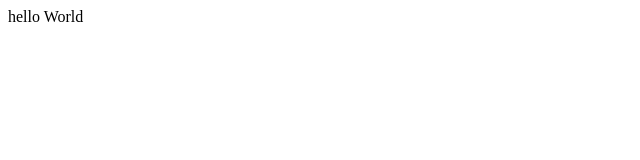
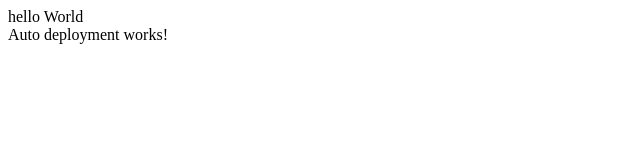
Before and after one commit to elekchen9804/countdown-gif-provider, a website: page views/index.html in a window 1280 px wide. Shown: the whole page, without its empty margins (0-640 px from the left). Drawn offline with Linux system fonts and the light colour scheme.

Commit message:
auto deploy test

```diff
--- a/views/index.html
+++ b/views/index.html
@@ -11,7 +11,8 @@
 </head>
 
 <body>
-    hello World
+    hello World <br>
+    Auto deployment works!
 </body>
 
 </html>
```
